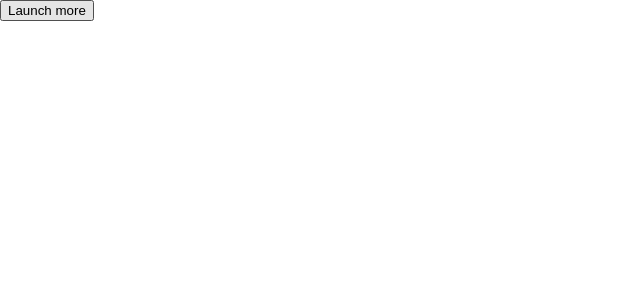
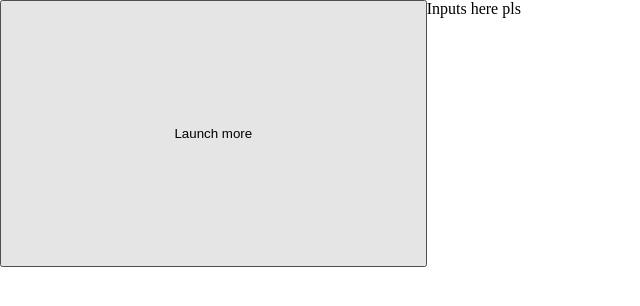
Before and after one commit to feindreh/Library, a plain HTML site: page index.html in a window 1280 px wide. Shown: the whole page, without its empty margins (0-640 px from the left). Drawn offline with Linux system fonts and the light colour scheme.

Commit message:
basic html layout

```diff
--- a/index.html
+++ b/index.html
@@ -9,7 +9,10 @@
     <link rel="stylesheet" href="./style.css">
 </head>
 <body>
-    <button type="button" id="Launch">Launch more</button>
-    <div id="book-shelf"></div>
+    <div id="main-container">
+        <button type="button" id="Launch">Launch more</button>
+        <div id="input">Inputs here pls</div>
+        <div id="book-shelf"></div>
+    </div>
 </body>
 </html>
--- a/script.js
+++ b/script.js
@@ -21,7 +21,6 @@ function displayLibrary() {
   for (const book of myLibrary) {
     const div = document.createElement('div');
     for (const part in book) {
-      console.log(part);
       div.innerText += `${book[part]}`;
     }
     document.getElementById('book-shelf').appendChild(div);
--- a/style.css
+++ b/style.css
@@ -7,3 +7,14 @@ html, body, div, span, applet, object, iframe, h1, h2, h3, h4, h5, h6, p, blockq
     vertical-align: baseline;
     background: transparent;
 }
+html,body>div{
+    height:100vh;
+}
+
+#main-container{
+    display: grid;
+    grid-template: 1fr 2fr / 1fr 2fr
+}
+#book-shelf{
+    grid-area: 2/1/3/3
+}
```
